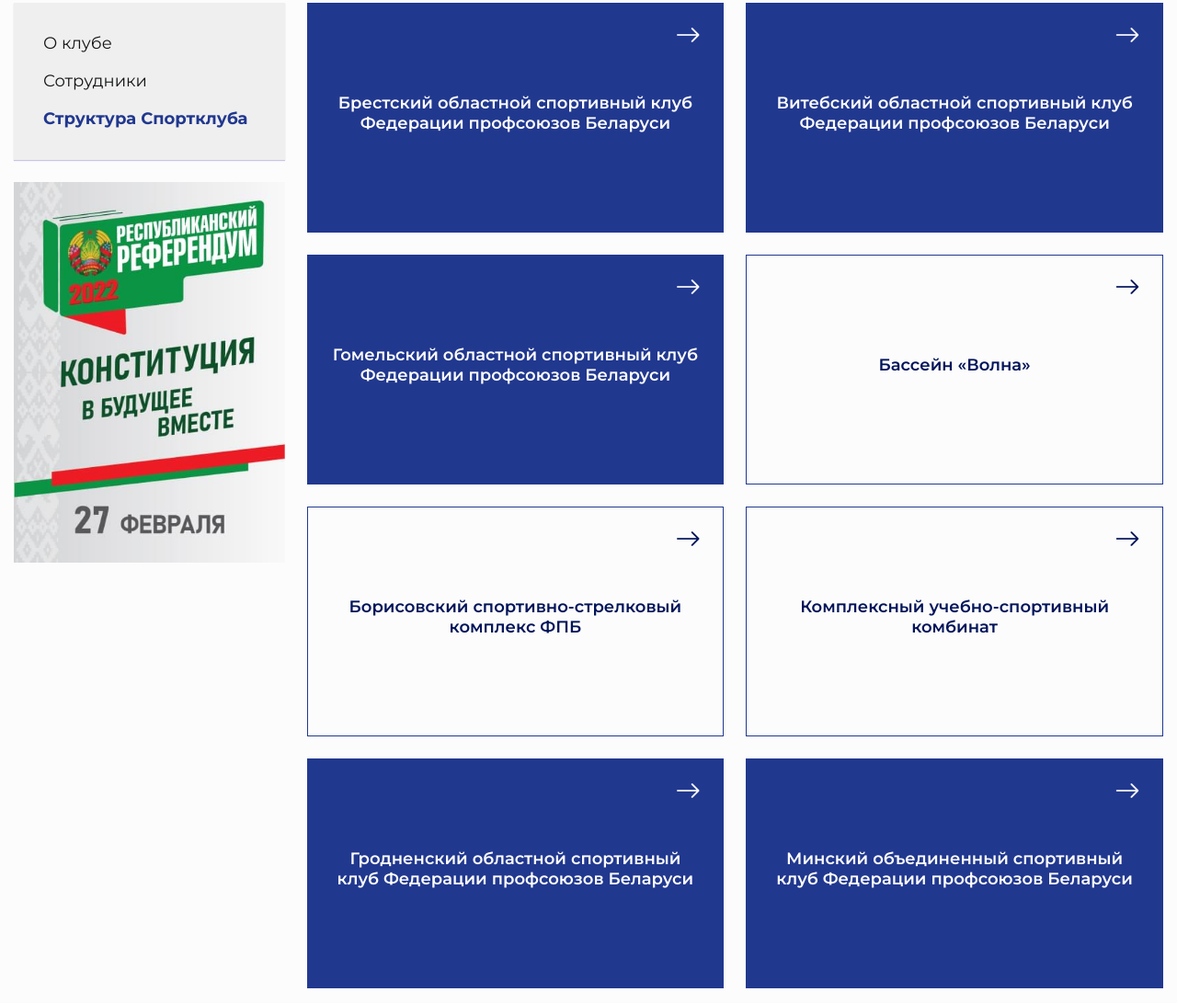
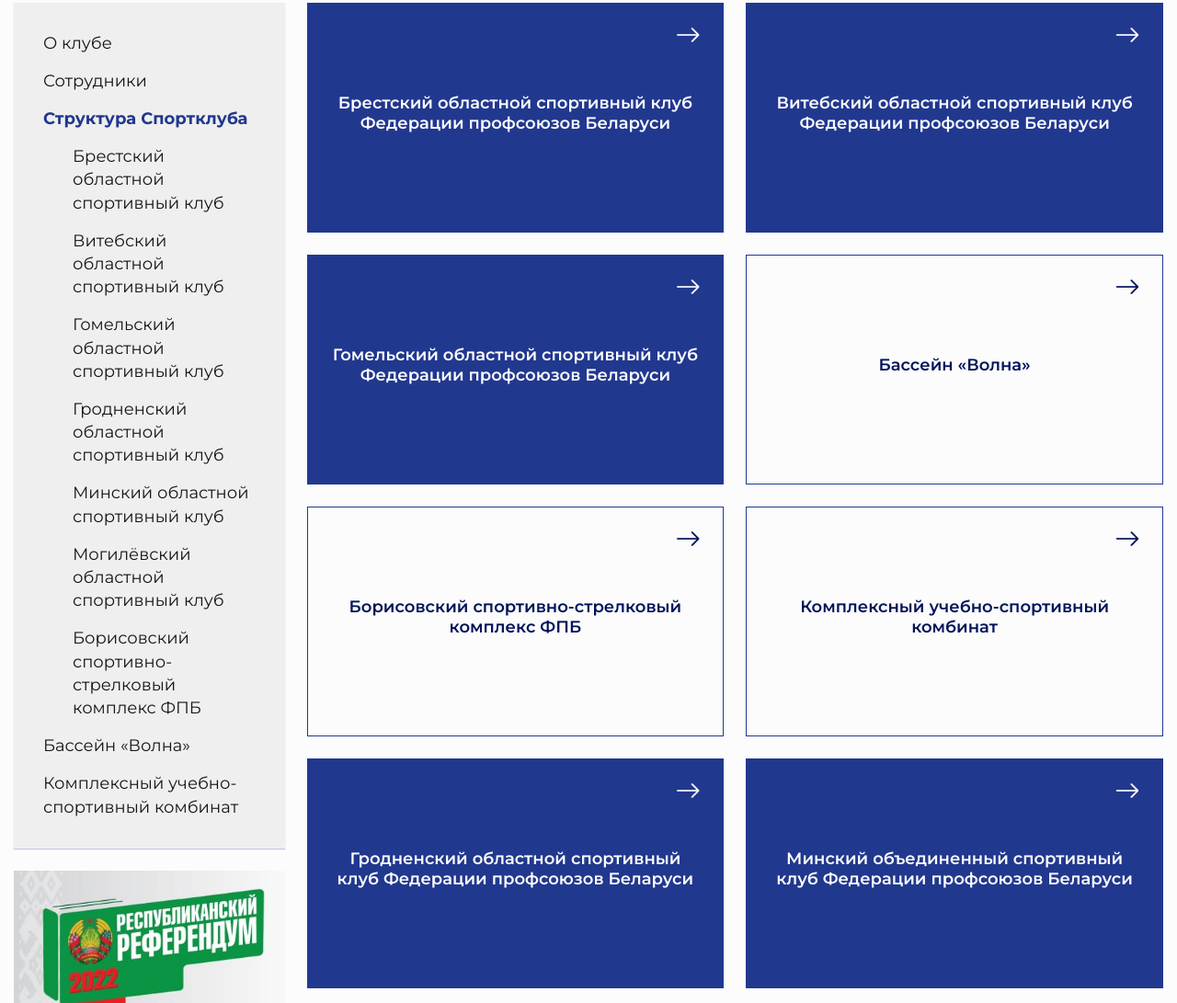
Before and after one commit to InfoCenterBy/sportfpb-test, a plain HTML site: page about-sportsclub-structure.html in a window 1280 px wide. Shown: the part 342-1433 px from the top of the page at 92% size. Drawn offline with nearby package versions, Linux system fonts and the light colour scheme.

Commit message:
Update 2022-04-11T13:52:27.742Z

```diff
--- a/about-sportsclub-structure.html
+++ b/about-sportsclub-structure.html
@@ -172,6 +172,35 @@
 											</li>
 											<li>
 												<a href="about-sportsclub-structure.html" class="sidebar__link active">Структура Спортклуба</a>
+												<ul>
+													<li>
+														<a href="#" class="sidebar__link">Брестский областной спортивный клуб</a>
+													</li>
+													<li>
+														<a href="#" class="sidebar__link">Витебский областной спортивный клуб</a>
+													</li>
+													<li>
+														<a href="#" class="sidebar__link">Гомельский областной спортивный клуб</a>
+													</li>
+													<li>
+														<a href="#" class="sidebar__link">Гродненский областной спортивный клуб</a>
+													</li>
+													<li>
+														<a href="#" class="sidebar__link">Минский областной спортивный клуб</a>
+													</li>
+													<li>
+														<a href="#" class="sidebar__link">Могилёвский областной спортивный клуб</a>
+													</li>
+													<li>
+														<a href="#" class="sidebar__link">Борисовский спортивно-стрелковый комплекс ФПБ</a>
+													</li>
+												</ul>
+											</li>
+											<li>
+												<a href="#" class="sidebar__link">Бассейн «Волна»</a>
+											</li>
+											<li>
+												<a href="#" class="sidebar__link">Комплексный учебно-спортивный комбинат</a>
 											</li>
 										</ul>
 									</nav>
--- a/css/style.css
+++ b/css/style.css
@@ -551,6 +551,10 @@
 
 .sidebar__list li:not(:last-child) {
   margin: 0px 0px 16px 0px;
+}
+
+.sidebar__list li > ul {
+  margin: 16px 0px 0px 0px;
 }
 
 .sidebar__link {
```
Also changed, not shown: css/style.min.css.
